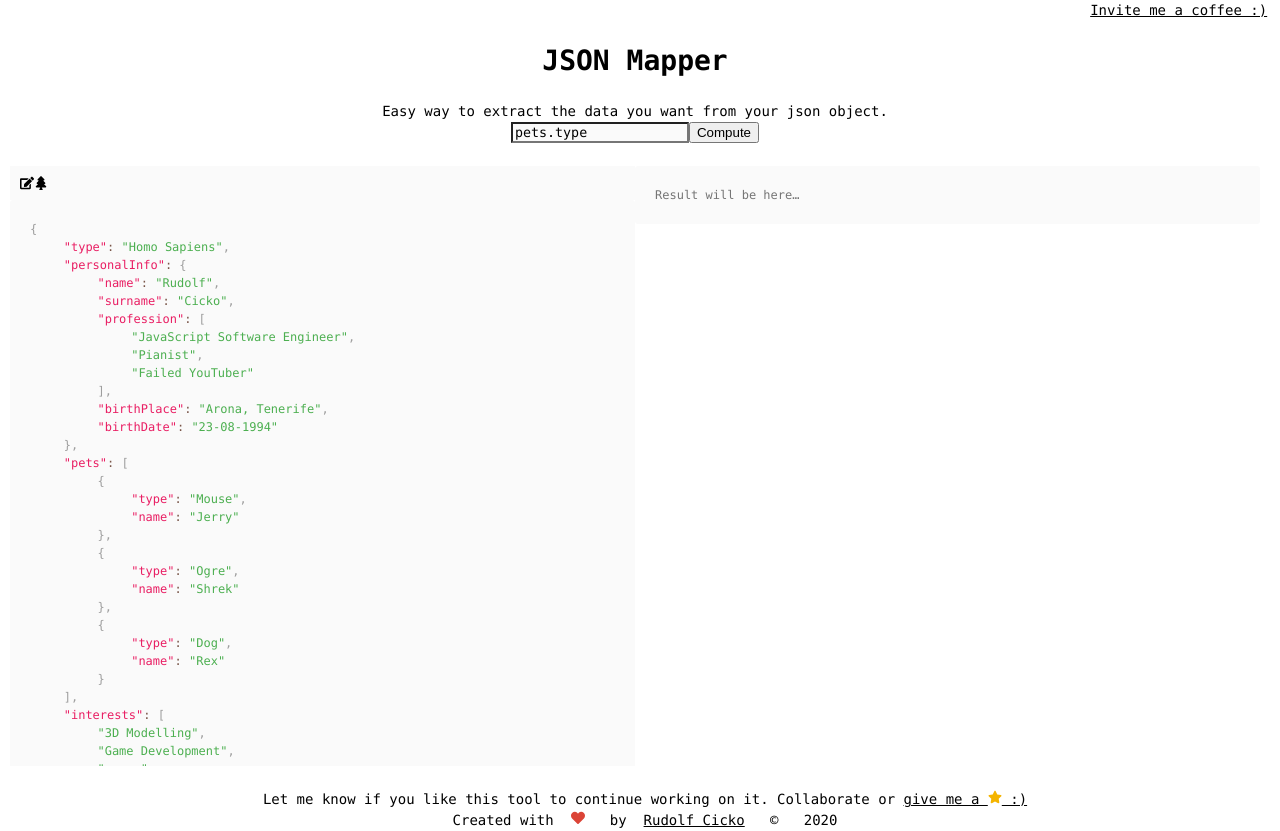
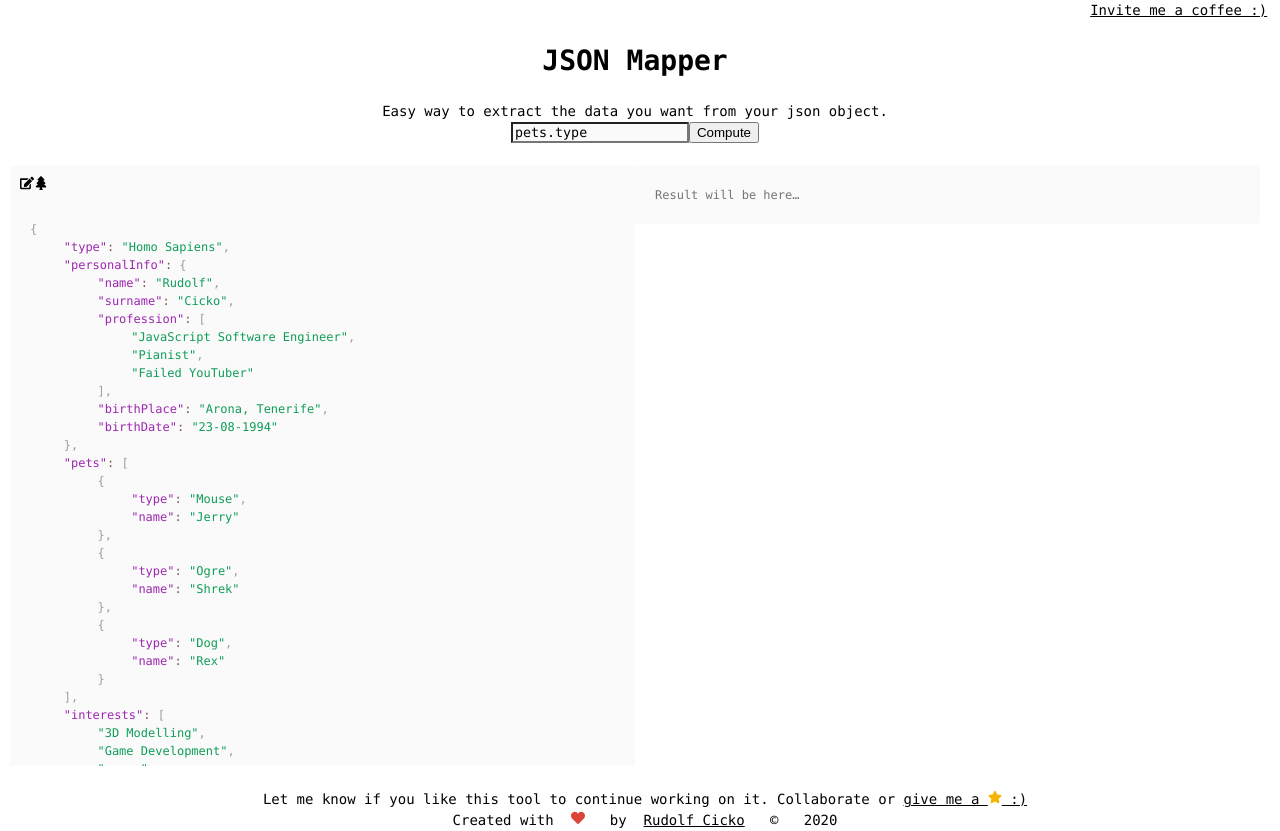
Before and after one commit to Cicko/json-mapper, a React (Create React App) app: page / in a window 1280 px wide. Built offline with nearby package versions, Linux system fonts and the light colour scheme.

Commit message:
Improved colors

```diff
--- a/src/index.css
+++ b/src/index.css
@@ -128,14 +128,18 @@ body {
 .namespace {
   opacity: 0.7;
 }
+
+.token.boolean {
+  color: #4285F4;
+}
+
 .token.property,
 .token.tag,
-.token.boolean,
 .token.number,
 .token.constant,
 .token.symbol,
 .token.deleted {
-  color: #e91e63;
+  color: #9c27b0;
 }
 .token.selector,
 .token.attr-name,
@@ -143,7 +147,7 @@ body {
 .token.char,
 .token.builtin,
 .token.inserted {
-  color: #4caf50;
+  color: #0F9D58;
 }
 .token.operator,
 .token.entity,
@@ -158,7 +162,7 @@ body {
   color: #3f51b5;
 }
 .token.function {
-  color: #f44336;
+  color: #DB4437;
 }
 .token.regex,
 .token.important,
```
